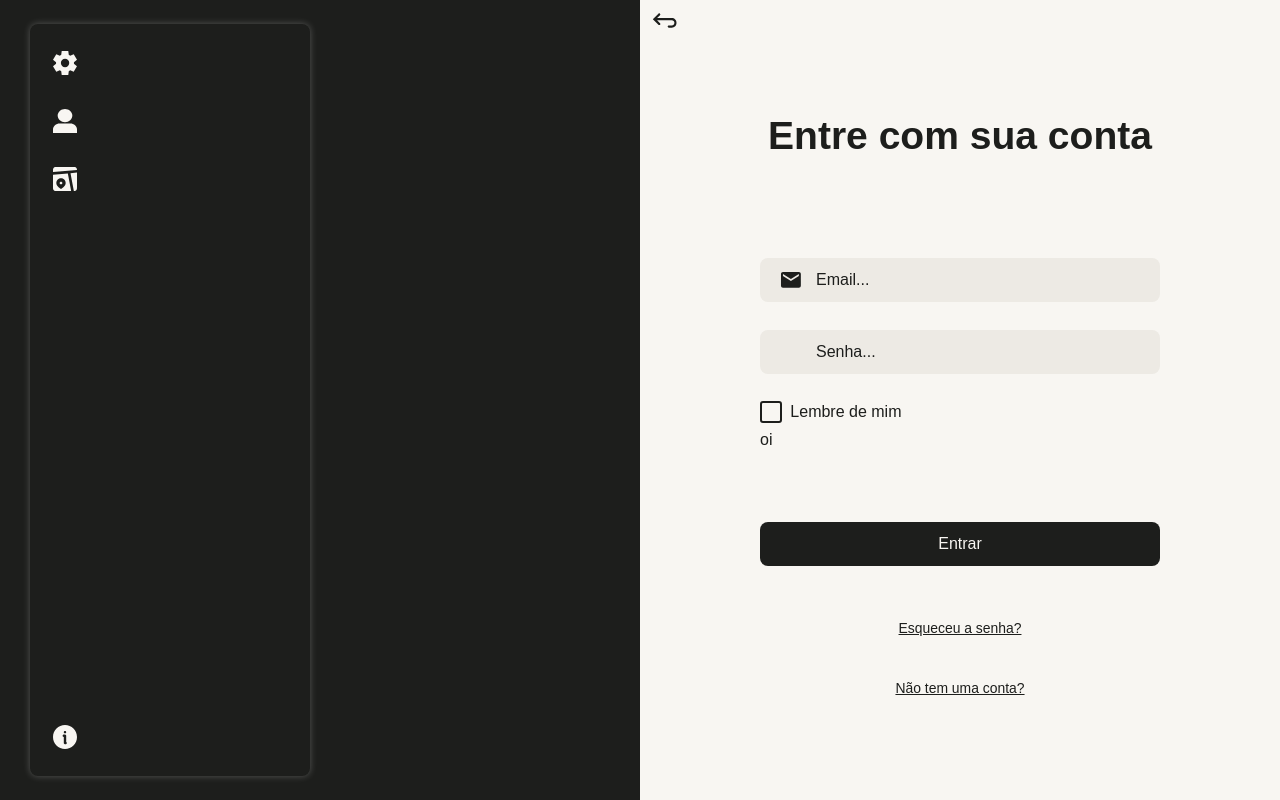
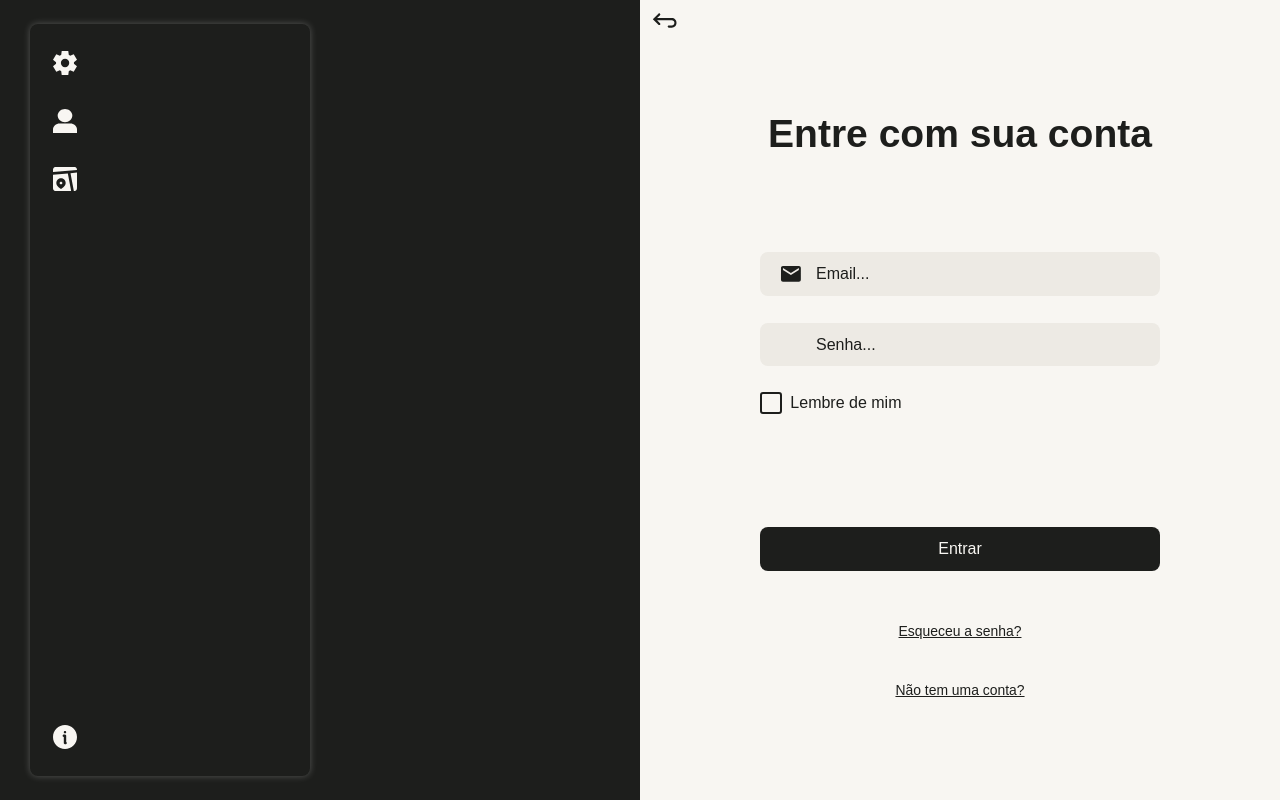
Before and after one commit to GitCoffee-hackathon2025/hackathon-frontend, a Vue app: page /entrar in a window 1280 px wide. Built offline with nearby package versions, Linux system fonts and the light colour scheme.

Commit message:
FEAT: Integracao login feita #35

```diff
--- a/src/store/dataUserStore.ts
+++ b/src/store/dataUserStore.ts
@@ -37,7 +37,7 @@ export const useDataUserStore = defineStore('DataUser', () => {
   // Estado de autenticação
   const isAuthenticated = ref<boolean>(false)
   const authToken = ref<string>('')
-  const currentUser = ref<any>(null)
+  const currentUser = ref<any | null>(null)
 
     watch(userEmail, (newVal, oldVal) => {
     console.log(`userEmail mudou de "${oldVal}" para "${newVal}"`)
@@ -108,17 +108,14 @@ export const useDataUserStore = defineStore('DataUser', () => {
           message: 'Email e senha são obrigatórios'
         }
       }
-      const loginData: LoginData = {
-        userEmail: email,
-        userPassword: password
-      }
 
-      const response = await fetch('http://localhost:3000/login', {
+
+      const response = await fetch('http://localhost:3000/auth/login', {
         method: 'POST',
         headers: {
           'Content-Type': 'application/json',
         },
-        body: JSON.stringify(loginData)
+        body: JSON.stringify({ email, password })
       })
 
       if (!response.ok) {
--- a/src/views/Autenticacao/RotaLogin.vue
+++ b/src/views/Autenticacao/RotaLogin.vue
@@ -14,10 +14,10 @@ const avisoTexto = ref('')
 const avisoErro = ref(false)
 
 async function entrar() {
+    console.log("Email:", DataUserStore.userEmail, "Senha:", DataUserStore.userPassword)
     const response = await DataUserStore.loginUser(DataUserStore.userEmail, DataUserStore.userPassword)
     avisoTexto.value = response.message
     avisoErro.value = false
-
 }
 </script>
 
--- a/src/views/Autenticacao/components/TextoAviso.vue
+++ b/src/views/Autenticacao/components/TextoAviso.vue
@@ -1,23 +1,15 @@
 <script setup lang="ts">
 import { defineProps } from 'vue'
 
-const props = defineProps({
-  texto: {
-    type: String,
-    required: true,
-  },
-  erro: {
-    type: Boolean,
-    required: true,
-  },
-  posicao: {
-    type: String,
-    required: false,
-  },
+const { texto, erro, posicao } = defineProps({
+  texto: String,
+  erro: Boolean,
+  posicao: String
 })
 </script>
+
 <template>
-  <p :texto="props.texto" :class="[{ erro: props.erro }, 'aviso', props.posicao]">oi</p>
+  <p :class="['aviso', posicao, { 'erro': erro }]">{{ texto }}</p>
 </template>
 
 <style scoped lang="scss">
@@ -27,23 +19,20 @@ p.aviso {
   width: var(--largura-componentes);
   font-size: var(--texto-m);
   text-align: left;
-  justify-content: center;
-  align-self: center;
-  margin: 0;
+  margin-top: 3rem;
 
   &.entrar {
     grid-row: 16 / 20;
   }
+
   &.erro {
     color: var(--vermelho);
   }
 }
 
 @media (min-width: 576px) {
-  p.aviso {
-    &.entrar {
-      grid-row: 17 / 19;
-    }
+  p.aviso.entrar {
+    grid-row: 17 / 19;
   }
 }
 </style>
```
Also changed, not shown: 1 other file (tests, documents, lock files or other folders).
